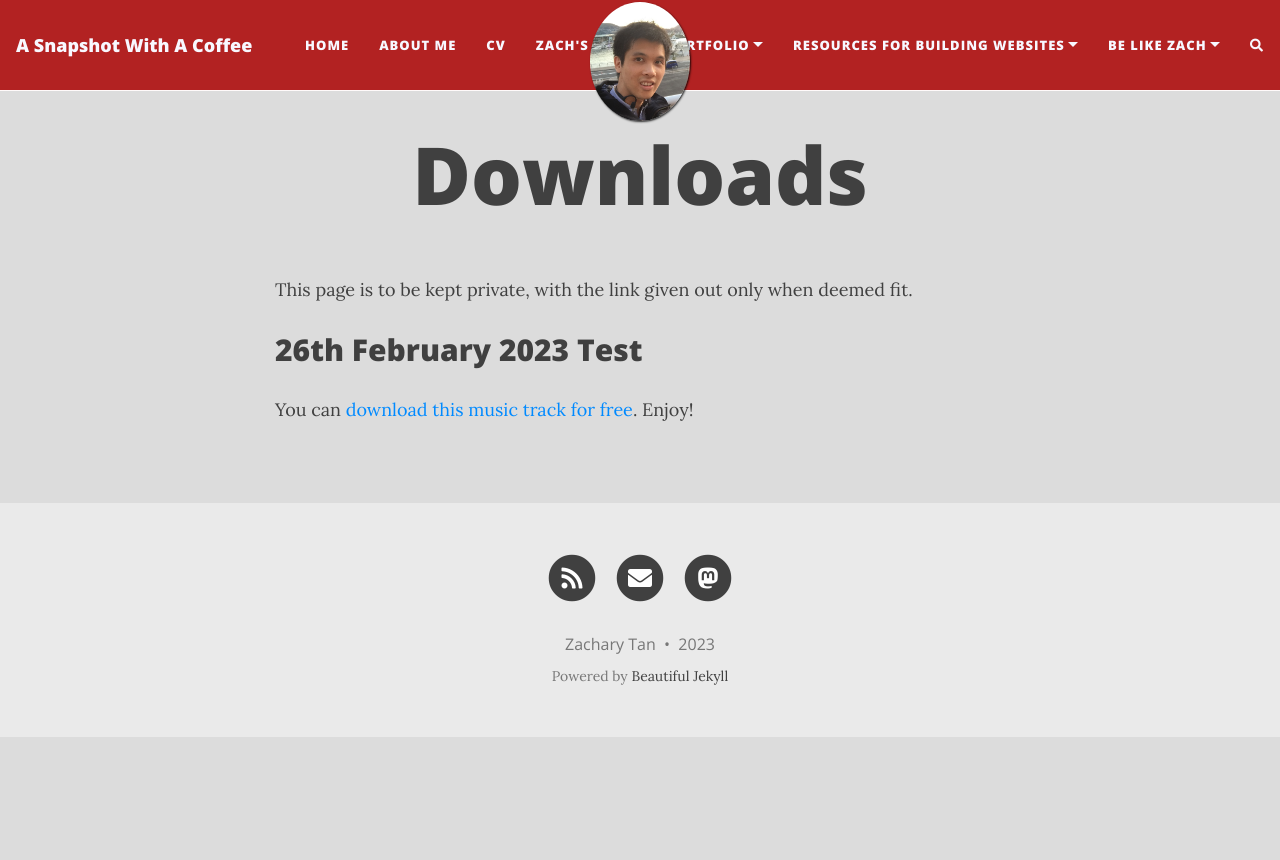
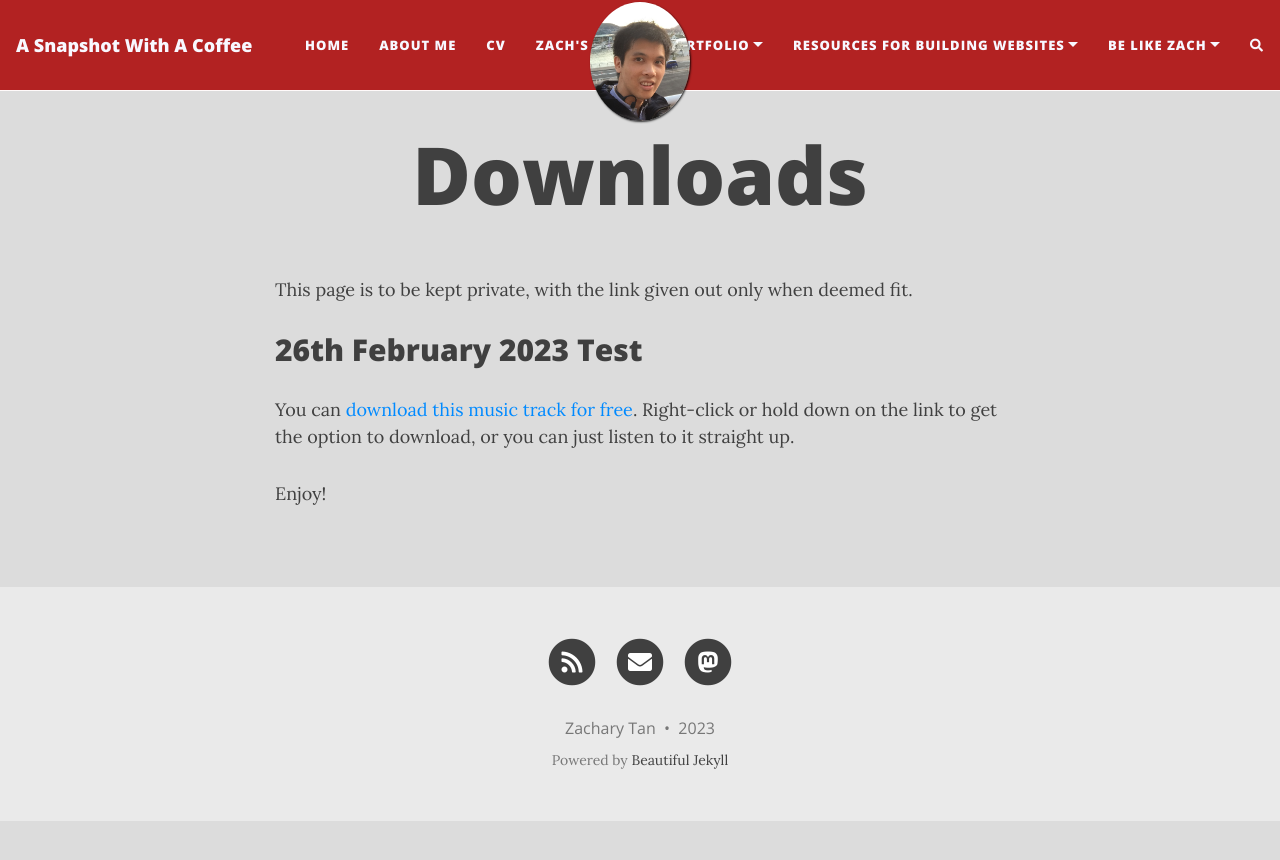
Before and after one commit to OZ7UP/TiredSetonix, a Jekyll site: the page built from Downloads.md, in a window 1280 px wide. Shown: the top 860 px of the page. Built offline with Jekyll 4.4.1, drawn with Linux system fonts in a browser that asks for light colours; nearby versions of some CDN libraries; comment, search, counter and statistics services are not loaded.

Commit message:
Added instructions

```diff
--- a/Downloads.md
+++ b/Downloads.md
@@ -7,4 +7,6 @@ This page is to be kept private, with the link given out only when deemed fit.
 
 ## 26th February 2023 Test
 
-You can [download this music track for free](/downloads/JammingByTheSeaSept2021remaster.m4a). Enjoy!
+You can [download this music track for free](/downloads/JammingByTheSeaSept2021remaster.m4a). Right-click or hold down on the link to get the option to download, or you can just listen to it straight up.
+
+ Enjoy!
```
